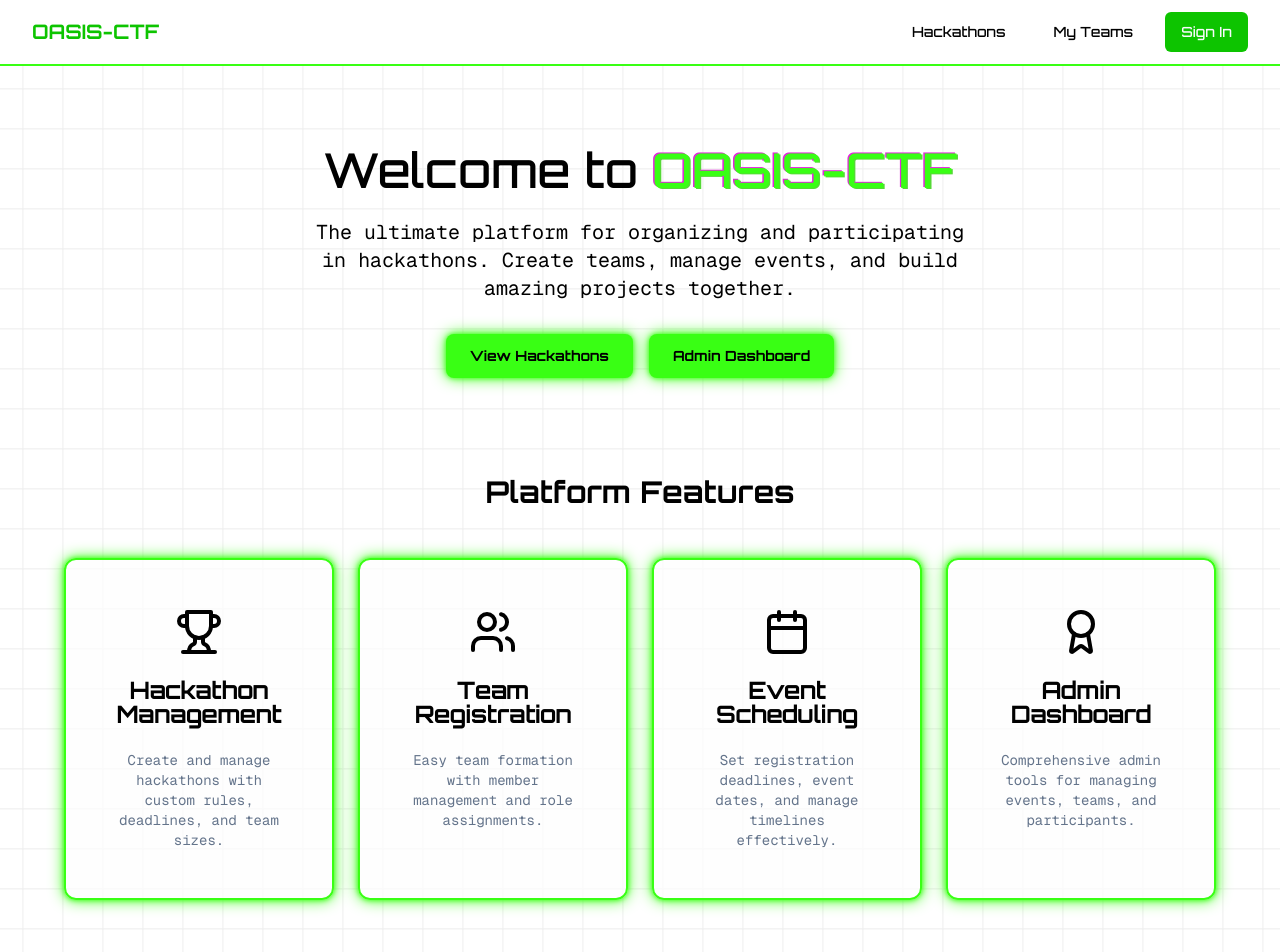
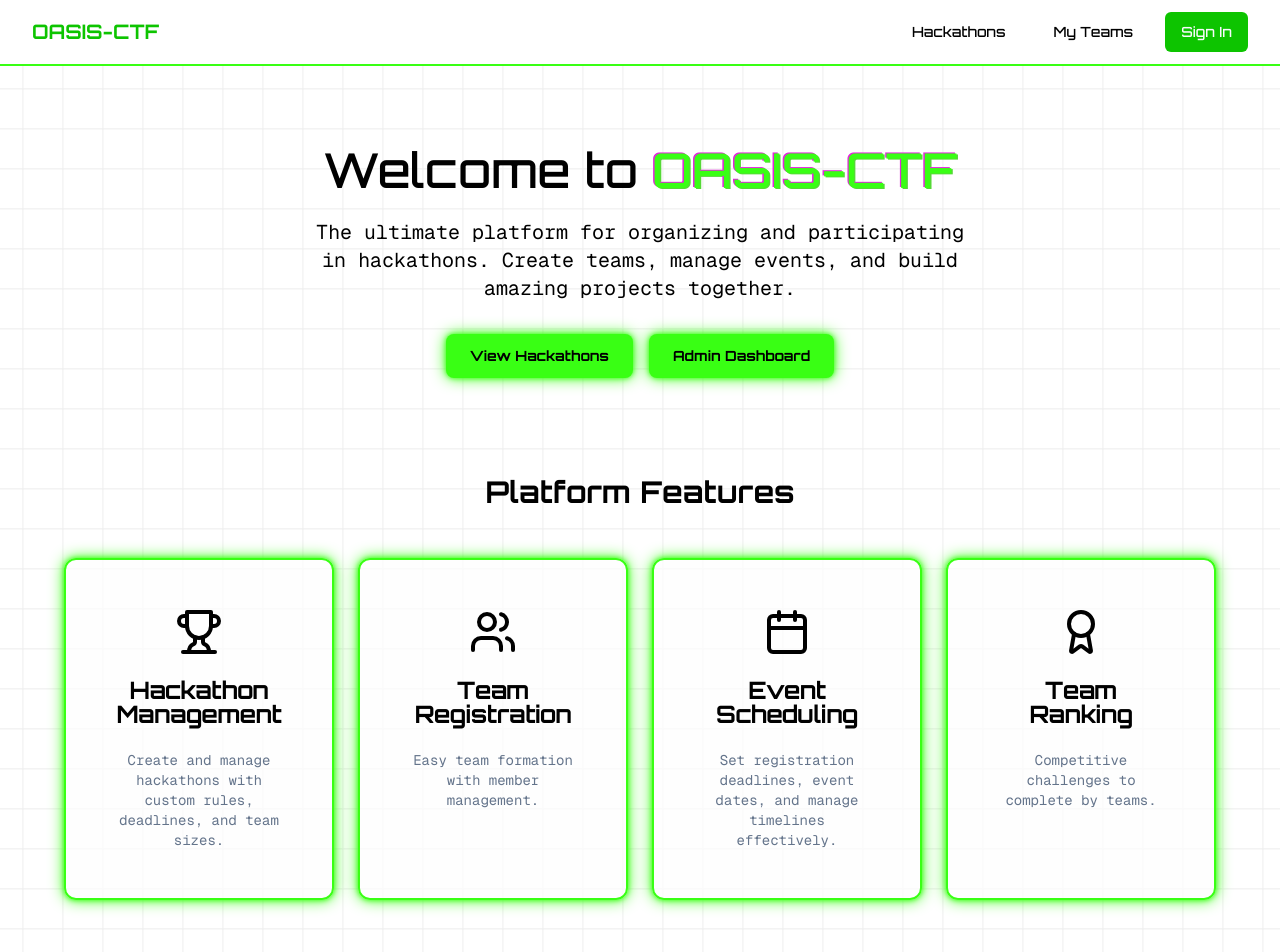
Before and after one commit to gehirudm/oasis-duothan, a Next.js app: page / in a window 1280 px wide. Shown: the top 952 px of the page. Built offline with nearby package versions, Linux system fonts and the light colour scheme; no server answers.

Commit message:
update home page

```diff
--- a/app/globals.css
+++ b/app/globals.css
@@ -61,12 +61,11 @@
 
 @import url('https://fonts.googleapis.com/css2?family=Orbitron:wght@500;700&display=swap');
 
-/* Base font */
 body {
   font-family: 'Orbitron', sans-serif;
 }
 
-/* Neon Green Text */
+
 .neon-text {
   color: #39ff14;
   text-shadow:
@@ -75,7 +74,7 @@ body {
     0 0 15px #39ff14;
 }
 
-/* Glowing Button */
+
 .neon-btn {
   background-color: #39ff14;
   color: #000;
@@ -95,7 +94,7 @@ body {
     0 0 30px #39ff14;
 }
 
-/* Glowing container */
+
 .neon-box {
   background-color: #1a1a2e;
   border-radius: 1rem;
@@ -103,7 +102,7 @@ body {
   box-shadow: 0 0 20px rgba(57, 255, 20, 0.2);
 }
 
-/* Futuristic grid background */
+
 .bg-grid {
   background-color: #0f0f1b;
   background-image:
@@ -158,7 +157,7 @@ body {
 }
 
 
-/*font fix*/
+
 @import url('https://fonts.googleapis.com/css2?family=Orbitron:wght@500;700&display=swap');
 
 .font-orbitron {
@@ -178,8 +177,8 @@ h1, h2{
 }
 
 .neon-box {
-  background-color: #fefefeb8; /* dark card-like bg */
-  border: 2px solid #39ff14; /* neon green border */
+  background-color: #fefefeb8;
+  border: 2px solid #39ff14;
   border-radius: 12px;
   padding: 1.5rem;
   color: #e0f2f1;
--- a/app/page.tsx
+++ b/app/page.tsx
@@ -6,7 +6,7 @@ import Link from "next/link"
 export default function HomePage() {
   return (
     <div className="min-h-screen bg-grid-animate text-black flex flex-col items-center justify-center">
-      {/* Hero Section */}
+
       <section className="py-20 px-4">
         <div className="max-w-4xl mx-auto text-center">
           <h1 className="text-5xl font-orbitron text-black-900 mb-6">
@@ -31,7 +31,7 @@ export default function HomePage() {
         </div>
       </section>
 
-      {/* Features Section */}
+
       <section className="py-4 px-8">
         <div className="max-w-6xl mx-auto">
           <h2 className="text-3xl font-bold text-center mb-12">Platform Features</h2>
@@ -54,7 +54,7 @@ export default function HomePage() {
                 <CardTitle className="font-orbitron text-black">Team Registration</CardTitle>
               </CardHeader>
               <CardContent>
-                <CardDescription><p className="text-center">Easy team formation with member management and role assignments.</p></CardDescription>
+                <CardDescription><p className="text-center">Easy team formation with member management.</p></CardDescription>
               </CardContent>
             </Card>
 
@@ -72,10 +72,10 @@ export default function HomePage() {
             <Card className="neon-box">
               <CardHeader className="text-center">
                 <Award className="h-12 w-12 text-black mx-auto mb-4" />
-                <CardTitle className="font-orbitron text-black">Admin Dashboard</CardTitle>
+                <CardTitle className="font-orbitron text-black">Team Ranking</CardTitle>
               </CardHeader>
               <CardContent>
-                <CardDescription><p className="text-center">Comprehensive admin tools for managing events, teams, and participants.</p>
+                <CardDescription><p className="text-center">Competitive challenges to complete by teams.</p>
 
                 </CardDescription>
               </CardContent>
@@ -84,7 +84,7 @@ export default function HomePage() {
         </div>
       </section>
 
-      {/* CTA Section */}
+
       <br></br>
       <br></br>
       <br></br>
```
